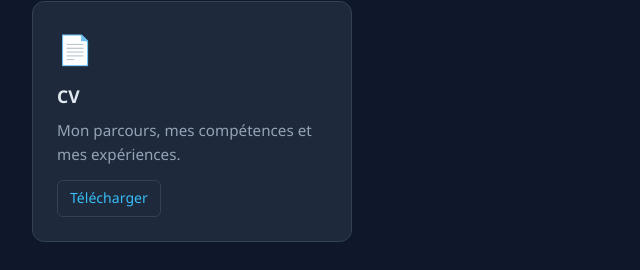
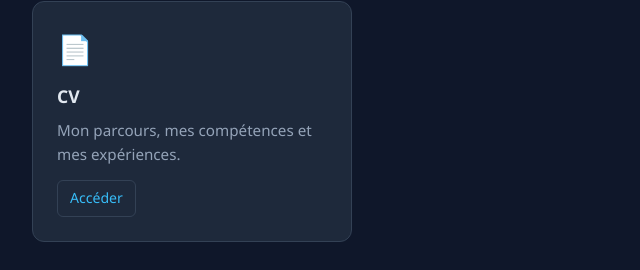
Before and after one commit to maeldalibot62-blip/MaelD, a plain HTML site: page index.html in a window 1280 px wide. Shown: the part 4316-4586 px from the top of the page, 108-748 px from the left. Drawn offline with Linux system fonts and the light colour scheme.

Commit message:
Update index.html

```diff
--- a/index.html
+++ b/index.html
@@ -379,7 +379,7 @@
             <div class="icon">📄</div>
             <h3>CV</h3>
             <p>Mon parcours, mes compétences et mes expériences.</p>
-            <a class="doc-link" href="cv.html" target="_blank">Télécharger</a>
+            <a class="doc-link" href="cv.html" target="_blank">Accéder</a>
           </div>
         </div>
       </div>
```
